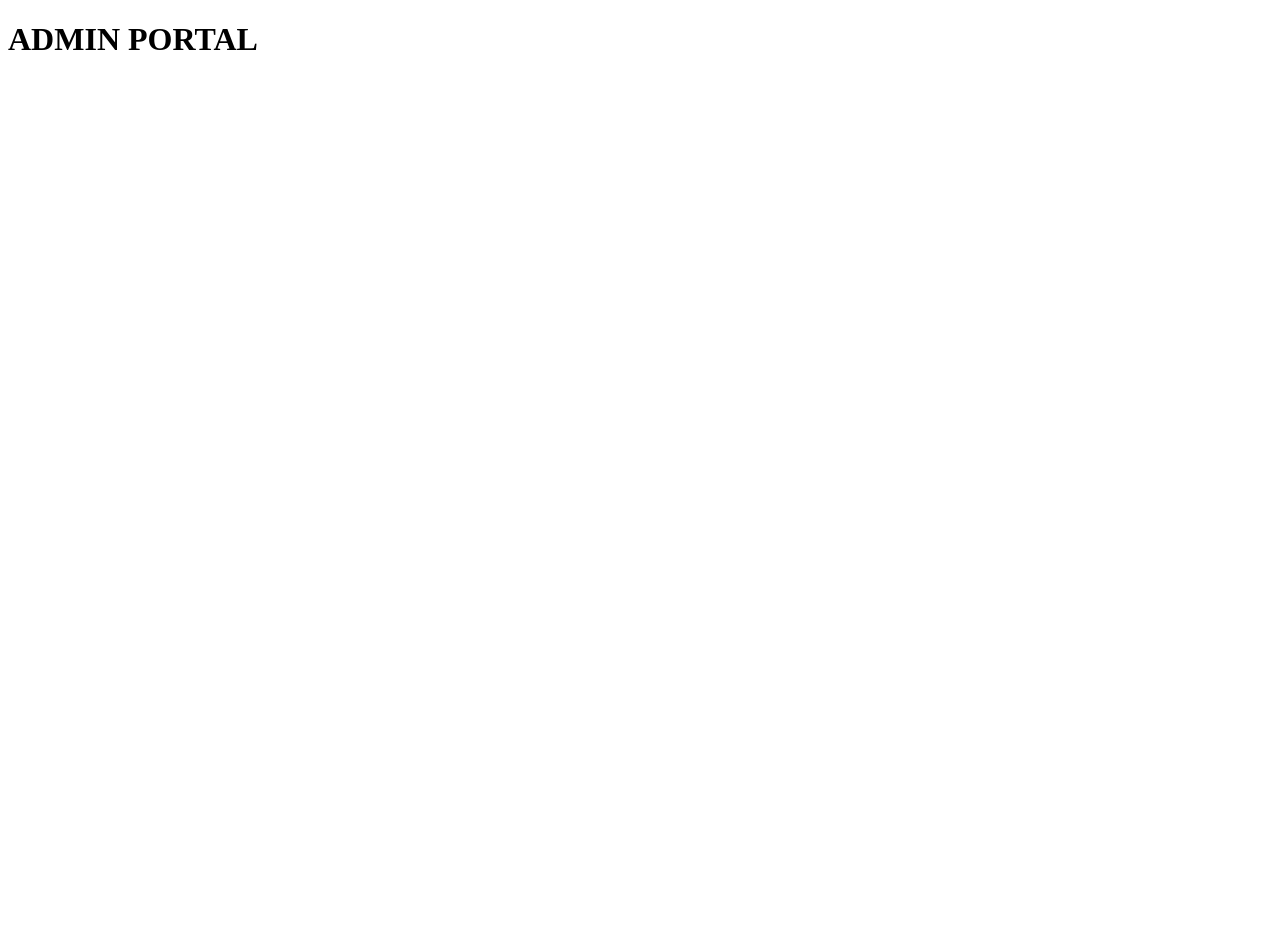
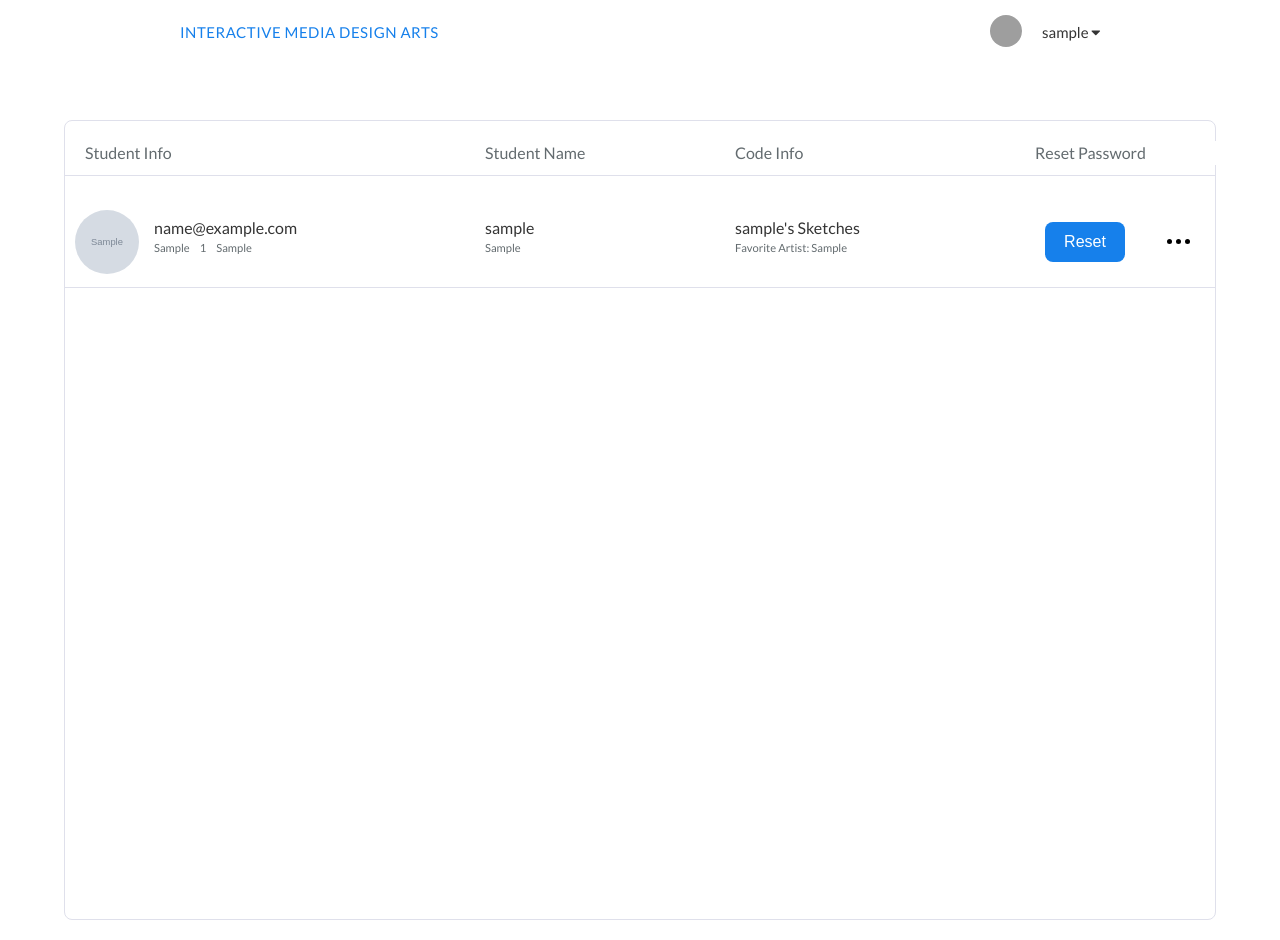
Before and after one commit to slowizzm/ITGM727-databases-and-dynamic-web-programming, a PHP site: page /admin.php in a window 1280 px wide. Before the commit the page is almost empty. Before the commit the page ends 50 px from the top, so only its background shows below. Run offline with PHP 8.4, Linux system fonts and the light colour scheme; the visitor is signed in with stand-in values (Sample User, id 1); tables that the repository leaves empty or names only in its code hold one stand-in row (values such as "Sample post"); grey boxes marked "Sample" are stand-in pictures; grey boxes are pictures that could not be loaded.

Commit message:
add admin portal

```diff
--- a/CreativeProject/admin.php
+++ b/CreativeProject/admin.php
@@ -1,11 +1,93 @@
+<?php
+session_start();
+//connect to db
+include 'includes/conn.php';
+//query users
+$query = 'SELECT id, email, username, major, artistic_influence, bio, img, p5_url, semester, course_id, section FROM student_info ORDER BY created_at';
+
+//get result
+$result = mysqli_query($conn, $query);
+
+//fetch results
+$students = mysqli_fetch_all($result, MYSQLI_ASSOC);
+
+//free mem / close conn
+mysqli_free_result($result);
+mysqli_close($conn);
+?>
+
+<!-- HTML -->
 <!DOCTYPE html>
 <html lang="en">
+
 <head>
-    <meta charset="UTF-8">
-    <meta name="viewport" content="width=device-width, initial-scale=1.0">
-    <title>Document</title>
+    <title>Interactive Media Design Arts</title>
+    <link href="https://fonts.googleapis.com/css2?family=Lato&display=swap" rel="stylesheet">
+    <link href="https://maxcdn.bootstrapcdn.com/font-awesome/4.7.0/css/font-awesome.min.css" rel="stylesheet">
+    <link rel="stylesheet" type="text/css" href="css/header.css">
+    <link rel="stylesheet" type="text/css" href="css/admin.css">
 </head>
+
 <body>
-    <h1>ADMIN PORTAL</h1>
+    <?php include 'includes/header.php'; ?>
+    <div class="admin-container">
+        <div class="admin-panel-container">
+            <div class="panel-card-info">
+                <div class="panel-title student-info">Student Info</div>
+                <div class="panel-title student-name">Student Name</div>
+                <div class="panel-title student-code">Code Info</div>
+                <div class="panel-title student-password">Reset Password</div>
+            </div>
+
+            <?php foreach ($students as $student) : ?>
+                <?php
+                $user_name = htmlspecialchars($student['username']);
+                $user_email = htmlspecialchars($student['email']);
+                $major = htmlspecialchars($student['major']);
+                $artistic_influence = htmlspecialchars($student['artistic_influence']);
+                $bio = htmlspecialchars($student['bio']);
+                $img = $student['img'];
+                $url = htmlspecialchars($student['p5_url']);
+                $semester = htmlspecialchars($student['semester']);
+                $course_id = htmlspecialchars($student['course_id']);
+                $section = htmlspecialchars($student['section']);
+                ?>
+
+                <div class="card">
+                    <div class="card-student-info-wrapper">
+                        <img class="card-avatar" src="<?php echo $img ?>" alt="<?php echo htmlspecialchars($student['username']) ?>" />
+                        <div class="card-student-info-container">
+                            <p class="card-info-email"><?php echo $user_email ?></p>
+                            <div class="card-course-info-container">
+                                <p class="card-course-info"><?php echo $semester ?></p>
+                                <p class="card-course-info"><?php echo $course_id ?></p>
+                                <p class="card-course-info"><?php echo $section ?></p>
+                            </div>
+                        </div>
+                    </div>
+
+                    <div class="card-student-name-container">
+                        <p class="card-student-name"><?php echo $user_name ?></p>
+                        <p class="card-major"><?php echo $major ?></p>
+                    </div>
+
+                    <div class="card-code-info-container">
+                        <p class="card-code-info-link"><a href="<?php echo $url ?>"><?php echo $user_name ?>'s Sketches</a> </p>
+                        <p class="card-code-info-fav-artist">Favorite Artist: <?php echo $artistic_influence ?></p>
+                    </div>
+
+                    <div class="card-options-container">
+                        <button class="card-btn">Reset</button>
+                        <div class="card-more">
+                            <span class="card-more-circ"></span>
+                            <span class="card-more-circ"></span>
+                            <span class="card-more-circ"></span>
+                        </div>
+                    </div>
+                </div>
+            <?php endforeach ?>
+        </div>
+    </div>
 </body>
+
 </html>
--- /dev/null
+++ b/CreativeProject/css/admin.css
@@ -0,0 +1,207 @@
+*, ::after, ::before {
+    margin: 0;
+    padding: 0;
+    box-sizing: border-box;
+}
+
+body {
+    font-family: 'Lato', sans-serif;
+    font-size: 1rem;
+    line-height: 1.5;
+    background-color: #fff;
+}
+
+.admin-container {
+    width: 90vw;
+    max-width: 1200px;
+    margin-top: 120px;
+    margin-left: auto;
+    margin-right: auto;
+}
+
+.admin-panel-container {
+    background-color: #fff;
+    border: 1px solid #DFE0EB;
+    border-radius: 8px;
+    display: flex;
+    flex-direction: column;
+    align-items: center;
+    width: 100%;
+    height: 100vh;
+    margin: 20px auto;
+    padding: 20px 0
+}
+
+.panel-card-info {
+    display: inherit;
+    flex-direction: row;
+    justify-content: space-between;
+    width: inherit;
+    padding: 0 0 10px 0;
+    border-bottom: 1px #DFE0EB solid;
+}
+
+.panel-card-info h3 {
+    font-size: 1.025rem;
+    font-weight: 600
+}
+
+.panel-title {
+    width: 100%;
+    background-color: #fff;
+    padding: 0 20px;
+    text-align: left;
+    color: #636B6F;
+}
+
+.panel-title.student-info {
+    width: 400px;
+    max-width: 400px;
+    min-width: 400px;
+}
+
+.panel-title.student-name {
+    max-width: 250px;
+    min-width: 250px;
+}
+
+.panel-title.student-code {
+    max-width: 300px;
+    min-width: 300px;
+}
+
+.panel-title.student-password {
+    max-width: 250px;
+    min-width: 250px;
+}
+
+.card {
+    display: flex;
+    flex-direction: flex-start;
+    justify-content: space-evenly;
+    width: 100%;
+    height: 92px;
+    margin: 20px 0 -20px 0;
+    border-bottom: 1px #DFE0EB solid;
+    align-items: left;
+    color: #343434;
+}
+
+.card-student-info-wrapper {
+    display: inherit;
+    flex-direction: row;
+    width: 400px;
+    max-width: 400px;
+    min-width: 400px;
+    height: 100%;
+}
+
+.card-avatar {
+    width: 64px;
+    min-width: 64px;
+    height: 64px;
+    border-radius: 100%;
+    margin: auto 10px;
+}
+
+.card-student-info-container {
+    margin: 20px;
+    margin-left: 5px
+}
+
+.card-course-info-container {
+    display: flex;
+    flex-direction: row;
+    margin: auto;
+}
+
+.card-course-info {
+    font-size: 0.7rem;
+    color: #636B6F;
+    padding-right: 10px
+}
+
+.card-student-name-container {
+    display: inherit;
+    flex-direction: column;
+    max-width: 250px;
+    min-width: 250px;
+    height: 100%;
+    padding: 20px;
+}
+
+.card-student-name {}
+
+.card-major {
+    font-size: 0.7rem;
+    color: #636B6F;
+}
+
+.card-code-info-container {
+    display: inherit;
+    flex-direction: column;
+    align-items: left;
+    max-width: 300px;
+    min-width: 300px;
+    height: 100%;
+    padding: 20px;
+}
+
+.card-code-info-link a {
+    text-decoration: none;
+    color: #343434;
+}
+
+.card-code-info-link a:hover {
+    color: #0590f4;
+}
+
+.card-code-info-fav-artist {
+    font-size: 0.7rem;
+    color: #636B6F;
+}
+
+.card-options-container {
+    display: inherit;
+    justify-content: space-between;
+    width: inherit;
+    height: 100%;
+}
+
+.card-btn {
+    width: 80px;
+    height: 40px;
+    margin: auto 30px;
+    background-color: #1680EB;
+    border: none;
+    border-radius: 8px;
+    color: #fff;
+    font-size: 1rem;
+}
+
+.card-btn:hover {
+    background-color: #0590f4;
+    cursor: pointer;
+}
+
+.card-more {
+    display: flex;
+    align-items: center;
+    margin: auto;
+    width: 40px;
+    height: 30px;
+    cursor: pointer;
+    background-color: transparent;
+    border: none;
+}
+
+.card-more span {
+    width: 5px;
+    height: 5px;
+    border-radius: 50%;
+    background-color: #000;
+}
+
+.card-more-circ {
+    margin: 0 2px;
+}
```
